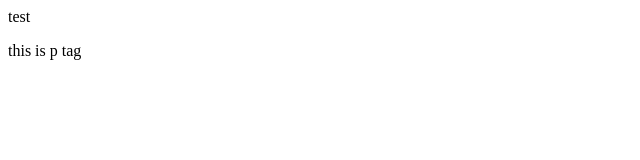
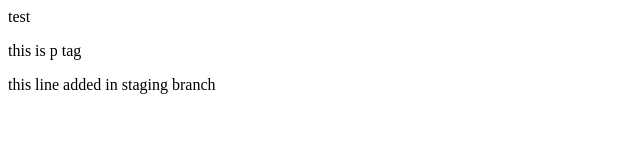
Before and after one commit to al-amin90/git-acc, a plain HTML site: page index.html in a window 1280 px wide. Shown: the whole page, without its empty margins (0-640 px from the left). Drawn offline with Linux system fonts and the light colour scheme.

Commit message:
change in staging

```diff
--- a/index.html
+++ b/index.html
@@ -1,2 +1,3 @@
 test
 <p>this is p tag</p>
+<p>this line added in staging branch</p>
```
Also changed, not shown: 1 other file.
